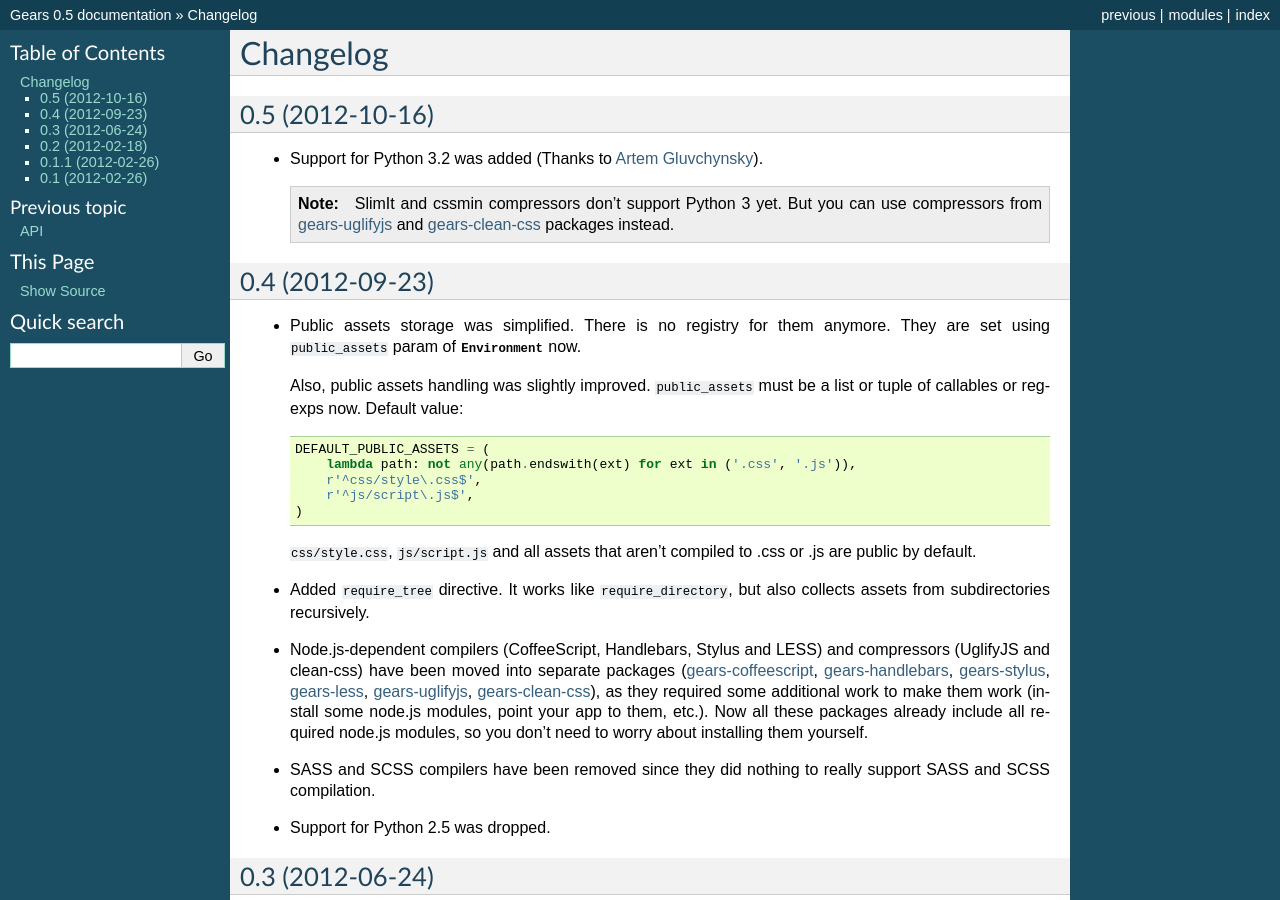
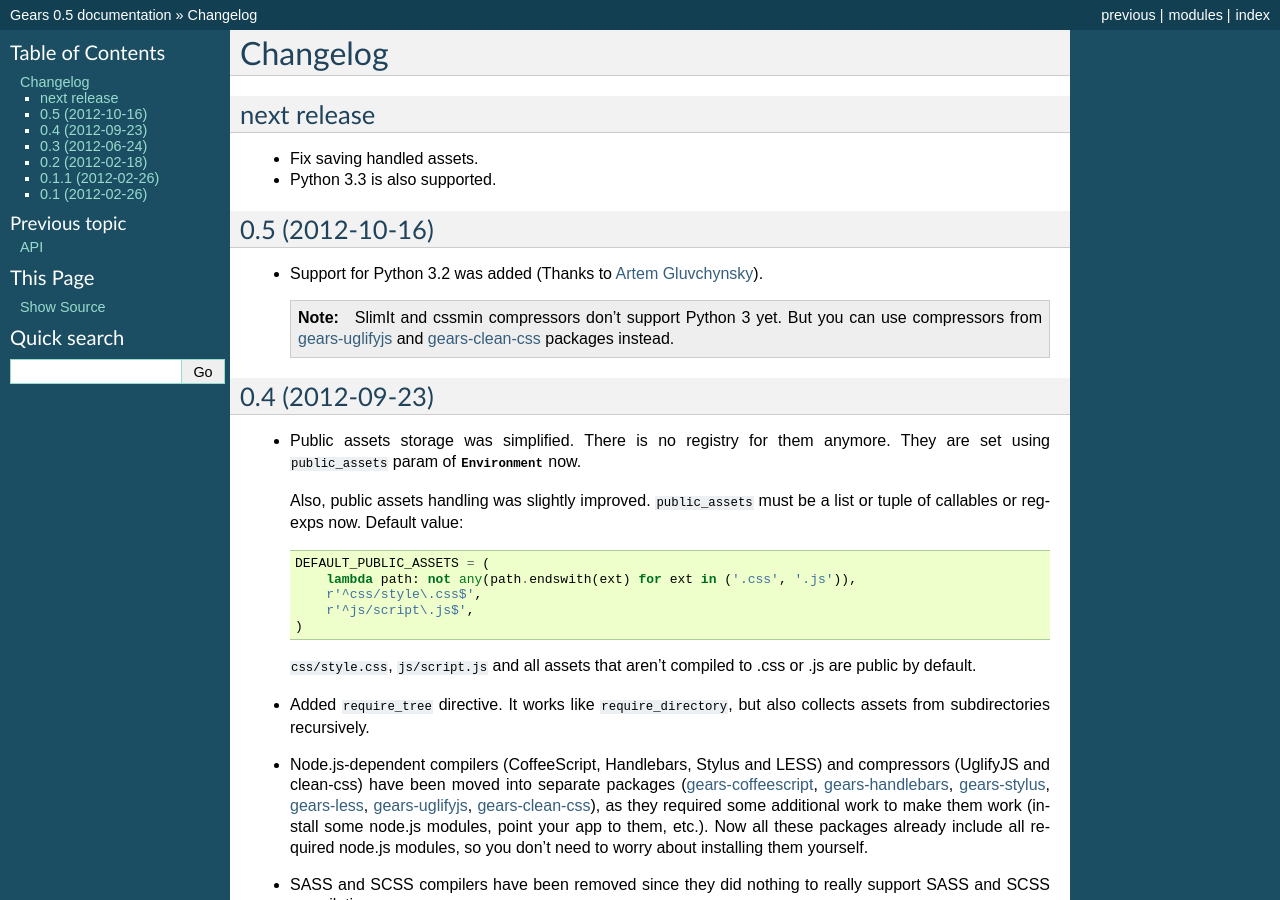
Before and after one commit to gears/gears, a Sphinx documentation site: the page built from docs/changelog.rst, in a window 1280 px wide and 900 px high. Built offline with Sphinx 7.4.7, drawn with Linux system fonts in a browser that asks for light colours.

Commit message:
Update changelog

```diff
--- a/docs/changelog.rst
+++ b/docs/changelog.rst
@@ -1,5 +1,12 @@
 Changelog
 =========
+
+next release
+------------
+
+- Fix saving handled assets.
+
+- Python 3.3 is also supported.
 
 0.5 (2012-10-16)
 ----------------
```
